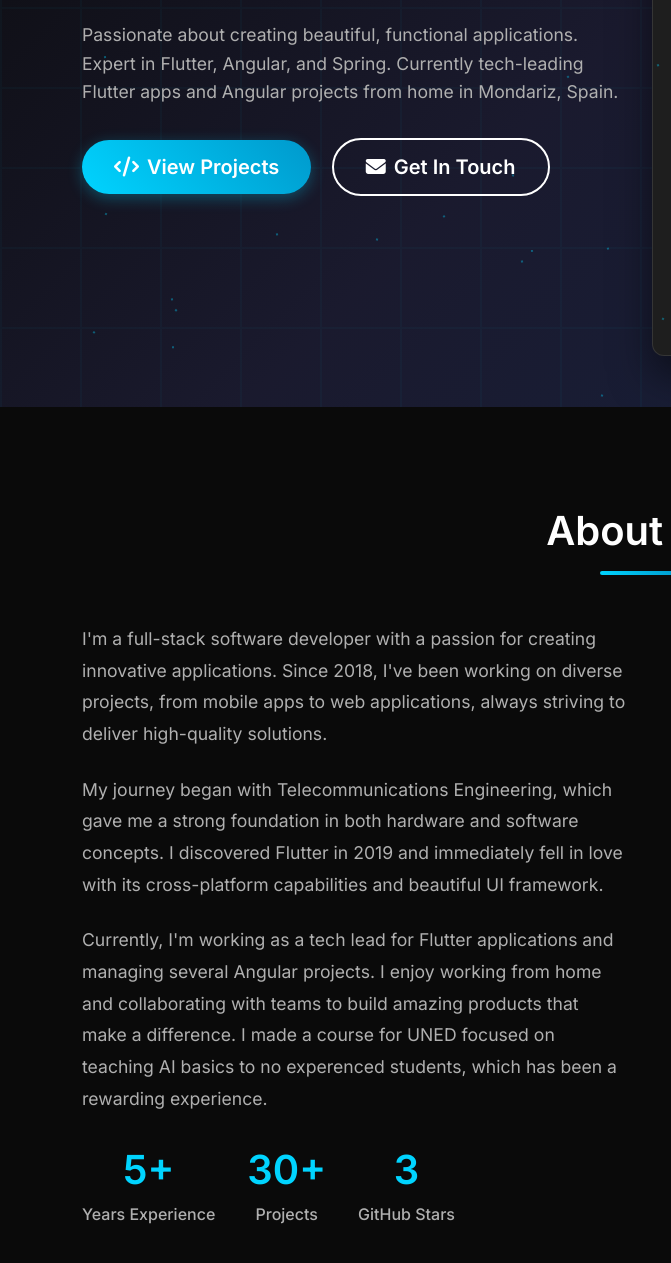
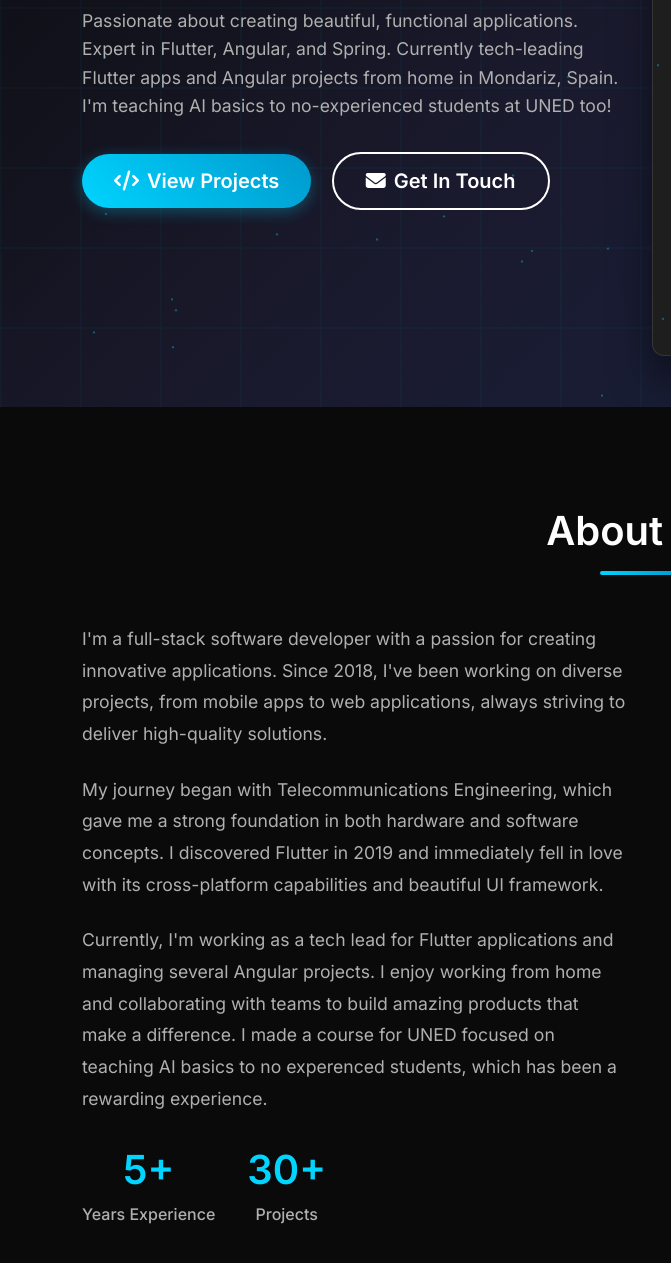
Before and after one commit to amarin95/amarin95.github.io, a plain HTML site: page index.html in a window 1280 px wide. Shown: the part 393-1656 px from the top of the page, 0-671 px from the left. Drawn offline with nearby package versions, Linux system fonts and the light colour scheme.

Commit message:
CHANGE: change description and delete stars

```diff
--- a/index.html
+++ b/index.html
@@ -74,6 +74,7 @@
               Passionate about creating beautiful, functional applications.
               Expert in Flutter, Angular, and Spring. Currently tech-leading
               Flutter apps and Angular projects from home in Mondariz, Spain.
+              I'm teaching AI basics to no-experienced students at UNED too!
             </p>
             <div class="hero-buttons">
               <a href="#projects" class="btn btn-primary btn-lg me-3">
@@ -170,10 +171,6 @@ class HomePage extends StatelessWidget {
               <div class="stat-item">
                 <h3>30+</h3>
                 <p>Projects</p>
-              </div>
-              <div class="stat-item">
-                <h3>3</h3>
-                <p>GitHub Stars</p>
               </div>
             </div>
           </div>
```
